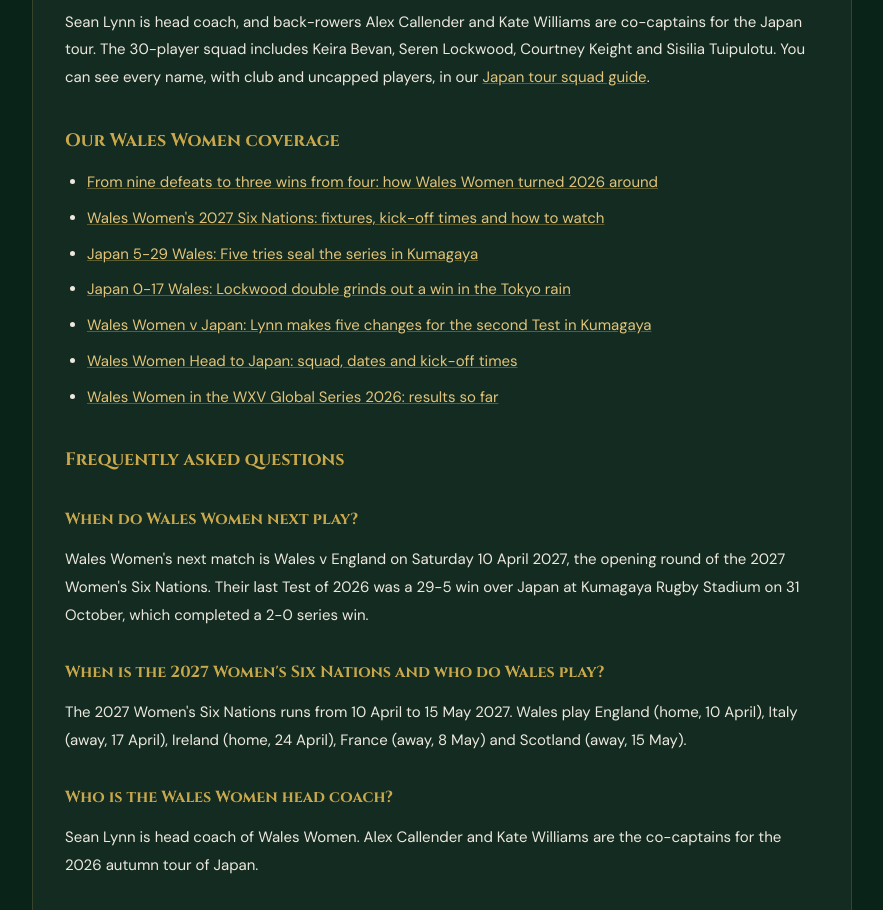
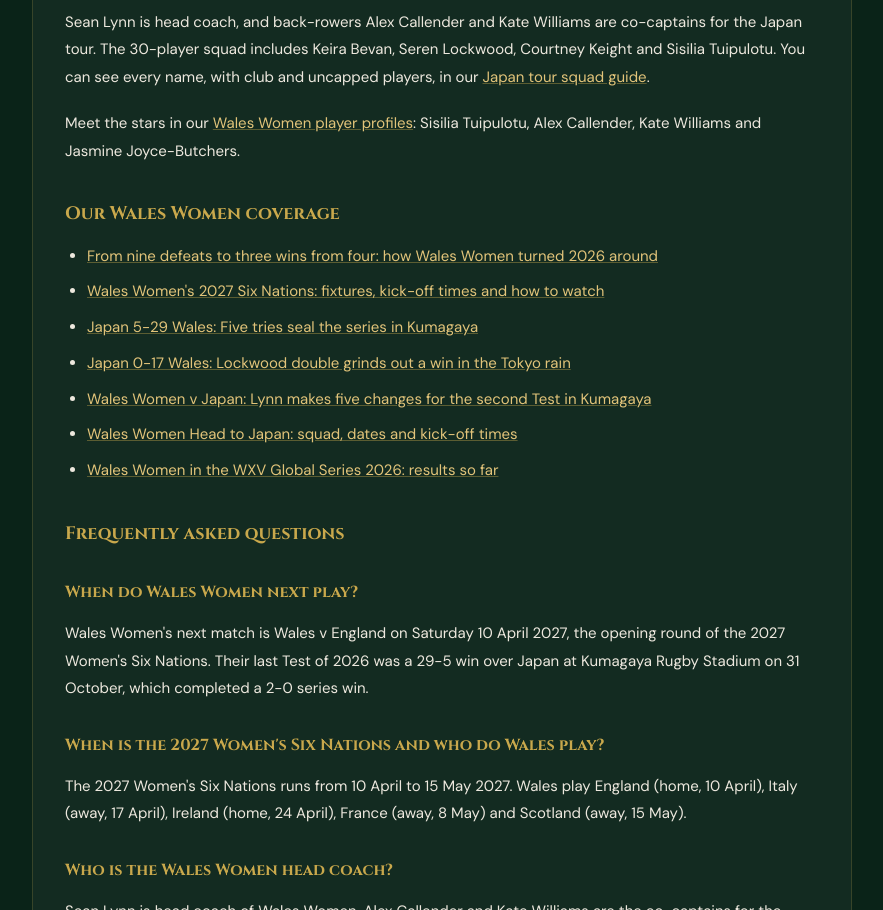
Before and after one commit to johnnyjames35/welsh-dragon-rugby, a website: page public/wales-women.html in a window 1280 px wide. Shown: the part 2297-3207 px from the top of the page, without its empty margins (198-1081 px from the left). Drawn offline with Linux system fonts and the light colour scheme.

Commit message:
Link player profiles from Wales Women hub

```diff
--- a/public/wales-women.html
+++ b/public/wales-women.html
@@ -208,6 +208,7 @@
 
       <h2>Squad and coaches</h2>
       <p>Sean Lynn is head coach, and back-rowers Alex Callender and Kate Williams are co-captains for the Japan tour. The 30-player squad includes Keira Bevan, Seren Lockwood, Courtney Keight and Sisilia Tuipulotu. You can see every name, with club and uncapped players, in our <a href="wales-women-japan-tour-2026.html">Japan tour squad guide</a>.</p>
+      <p>Meet the stars in our <a href="wales-women-players.html">Wales Women player profiles</a>: Sisilia Tuipulotu, Alex Callender, Kate Williams and Jasmine Joyce-Butchers.</p>
 
       <h2>Our Wales Women coverage</h2>
       <ul>
```
